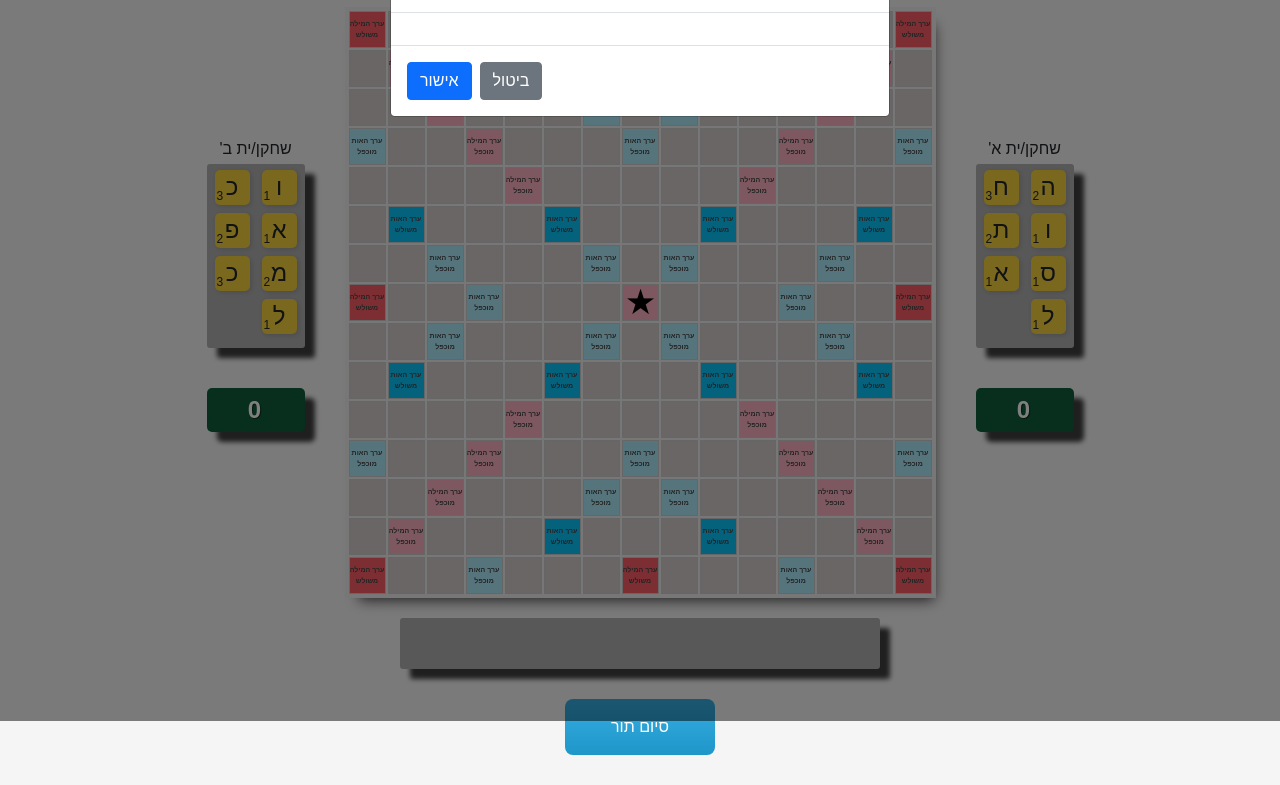
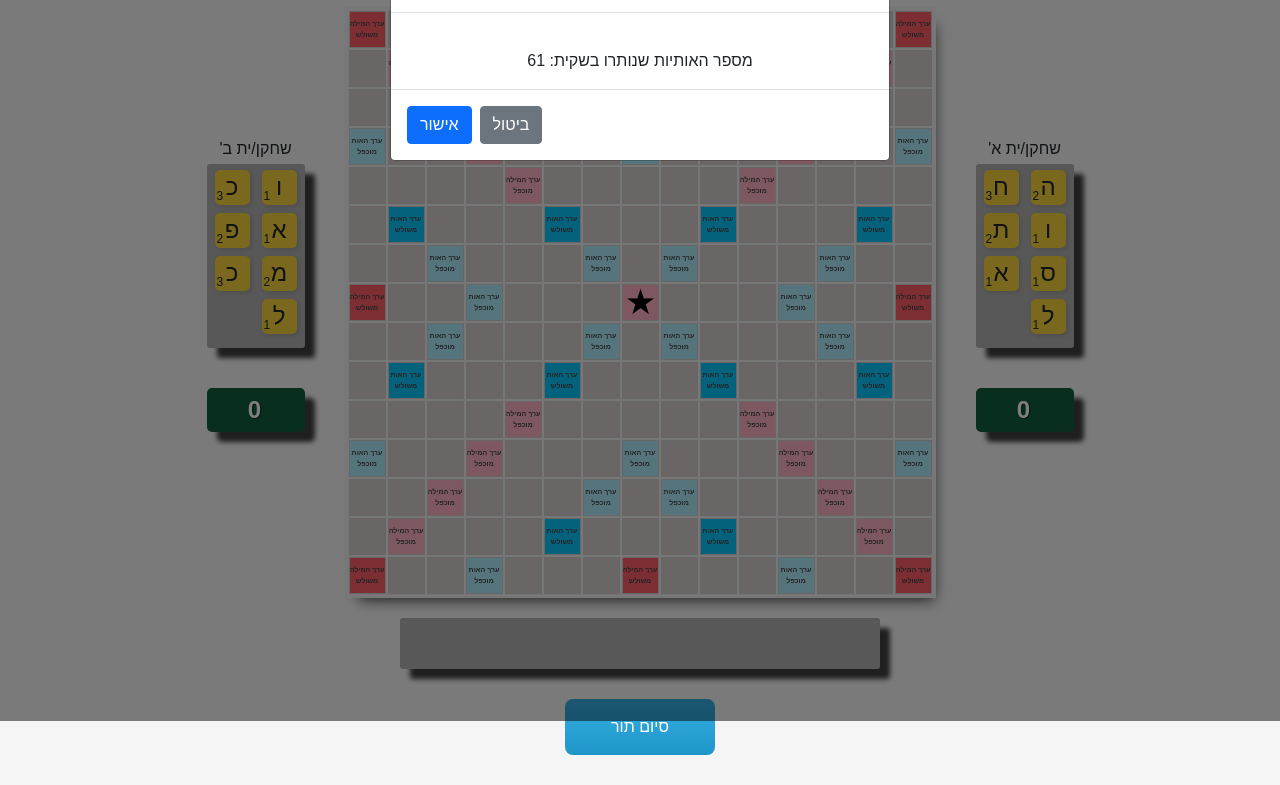
Before and after one commit to Dvd848/the-last-word, a website built with webpack: page index.html in a window 1280 px wide. Both pictures are taken after a click on the link "החלפת אותיות". Shown: the part 79-864 px from the top of the page. Built offline with nearby package versions, Linux system fonts and the light colour scheme; files whose address does not match are found by name.

Commit message:
Add indication for tiles in bag

```diff
--- a/css/style.css
+++ b/css/style.css
@@ -299,3 +299,8 @@ h1 {
 #swapTilesForm .col {
     text-align: center;
 }
+
+#tilesInBagWrapper {
+    text-align: center;
+    margin-top: 20px;
+}
--- a/index.html
+++ b/index.html
@@ -154,6 +154,7 @@
                     <form id="swapTilesForm">
 
                     </form>
+                    <div id="tilesInBagWrapper">מספר האותיות שנותרו בשקית: <span id="remainingTilesInBag">0</span></div>
                 </div>
                 <div class="modal-footer">
                     <button type="button" class="btn btn-secondary" data-bs-dismiss="modal">ביטול</button>
--- a/src/Display.ts
+++ b/src/Display.ts
@@ -13,6 +13,7 @@ export interface DisplayCallBacks
     getConfiguration:    () => GameConfiguration;
     setConfiguration:    (config: GameConfiguration) => void;
     swapTiles:           (tiles: Tile[]) => void;
+    getNumTilesInBag:    () => number;
 }
 
 function getStr(id: Constants.Strings) : string
@@ -136,7 +137,10 @@ export class Display
         const swapTilesModal = new bootstrap.Modal('#swapTilesModal');
         showSwapTilesMenu.addEventListener('click', function(e) {
             swapTilesForm.innerHTML = '';
+            let numTilesInBag = that.callbacks.getNumTilesInBag();
 
+            if (numTilesInBag > 0)
+            {
                 const row = document.createElement('div');
                 row.classList.add('row');
 
@@ -163,6 +167,10 @@ export class Display
                     row.appendChild(col);
                 });
                 swapTilesForm.appendChild(row);
+            }
+
+
+            document.getElementById("remainingTilesInBag")!.textContent = numTilesInBag.toString();
 
             swapTilesModal.show();
         });
@@ -170,6 +178,8 @@ export class Display
         const swapTilesOkButton = document.getElementById("swapTilesOkButton")!;
         swapTilesOkButton.addEventListener("click", function(e) {
 
+            if (that.callbacks.getNumTilesInBag() > 0)
+            {
                 const checkedCheckboxes = swapTilesForm.querySelectorAll<HTMLInputElement>('input[name="swapTile"]:checked');
                 const tilesToSwap : Tile[] = [];
 
@@ -177,6 +187,7 @@ export class Display
                     tilesToSwap.push(that.activeTiles.get(parseInt(checkedCheckboxes[i].value))!);
                 }
                 that.callbacks.swapTiles(tilesToSwap);
+            }
             swapTilesModal.hide();
         });
 
--- a/src/Game.ts
+++ b/src/Game.ts
@@ -58,7 +58,8 @@ export default class Game
             endTurn: function(tilePlacements: TilePlacement[]){that.endTurnCallback(tilePlacements);},
             getConfiguration: function(){return that.getConfigurationCallback();},
             setConfiguration: function(config: GameConfiguration){that.setConfigurationCallback(config);},
-            swapTiles: function(tiles: Tile[]){that.swapTilesCallback(tiles);}
+            swapTiles: function(tiles: Tile[]){that.swapTilesCallback(tiles);},
+            getNumTilesInBag: function(){return that.bag.length;}
         });
 
         this.players.forEach((player) => {
```
Lines whose indentation alone changed are shown as unchanged.
